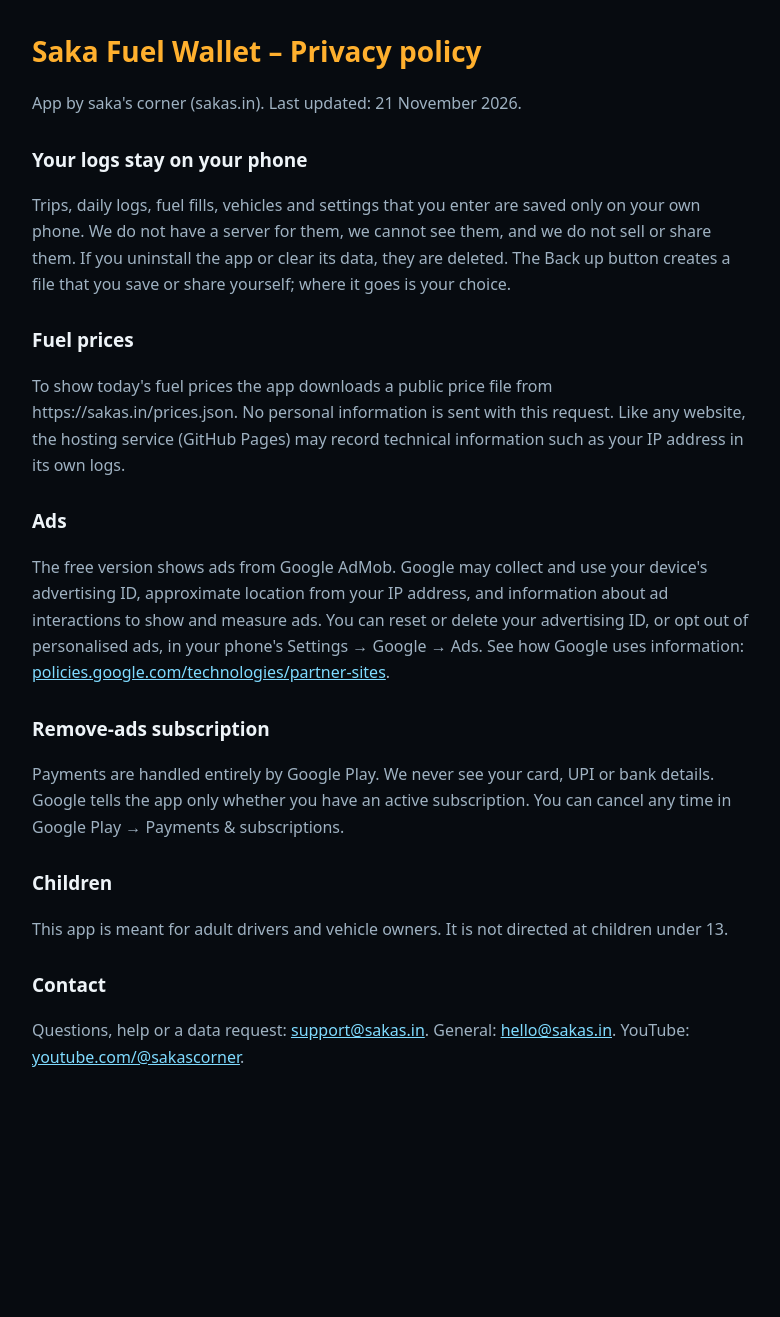
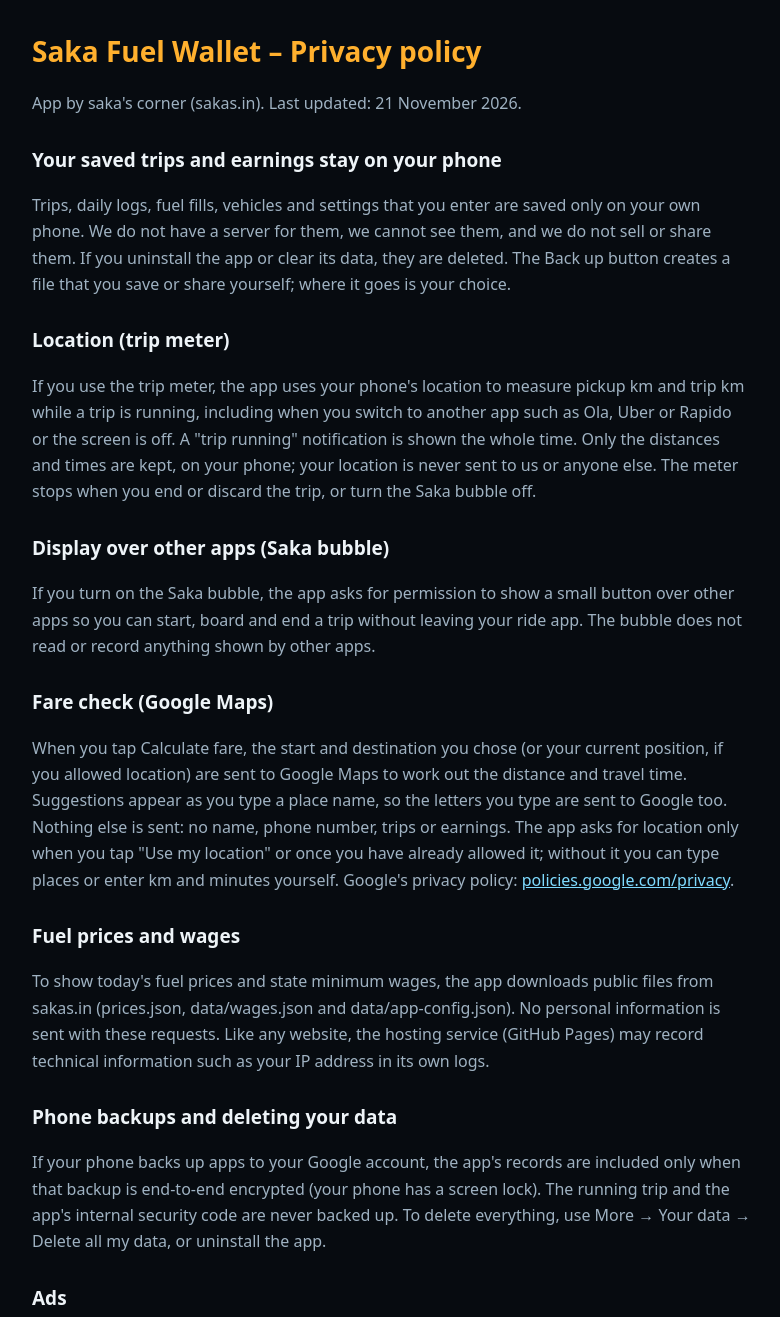
Before and after one commit to laxpdkt/laxpdkt.github.io, a plain HTML site: page fuel-wallet-privacy.html in a window 1280 px wide. Shown: the top 1317 px of the page, without its empty margins (248-1028 px from the left). Before the commit the page ends 1146 px from the top, so only its background shows below. Drawn offline with Linux system fonts and the light colour scheme.

Commit message:
Add files via upload

```diff
--- a/fuel-wallet-privacy.html
+++ b/fuel-wallet-privacy.html
@@ -22,11 +22,23 @@
   <h1>Saka Fuel Wallet – Privacy policy</h1>
   <p>App by saka's corner (sakas.in). Last updated: 21 November 2026.</p>
 
-  <h2>Your logs stay on your phone</h2>
+  <h2>Your saved trips and earnings stay on your phone</h2>
   <p>Trips, daily logs, fuel fills, vehicles and settings that you enter are saved only on your own phone. We do not have a server for them, we cannot see them, and we do not sell or share them. If you uninstall the app or clear its data, they are deleted. The Back up button creates a file that you save or share yourself; where it goes is your choice.</p>
 
-  <h2>Fuel prices</h2>
-  <p>To show today's fuel prices the app downloads a public price file from https://sakas.in/prices.json. No personal information is sent with this request. Like any website, the hosting service (GitHub Pages) may record technical information such as your IP address in its own logs.</p>
+  <h2>Location (trip meter)</h2>
+  <p>If you use the trip meter, the app uses your phone's location to measure pickup km and trip km while a trip is running, including when you switch to another app such as Ola, Uber or Rapido or the screen is off. A "trip running" notification is shown the whole time. Only the distances and times are kept, on your phone; your location is never sent to us or anyone else. The meter stops when you end or discard the trip, or turn the Saka bubble off.</p>
+
+  <h2>Display over other apps (Saka bubble)</h2>
+  <p>If you turn on the Saka bubble, the app asks for permission to show a small button over other apps so you can start, board and end a trip without leaving your ride app. The bubble does not read or record anything shown by other apps.</p>
+
+  <h2>Fare check (Google Maps)</h2>
+  <p>When you tap Calculate fare, the start and destination you chose (or your current position, if you allowed location) are sent to Google Maps to work out the distance and travel time. Suggestions appear as you type a place name, so the letters you type are sent to Google too. Nothing else is sent: no name, phone number, trips or earnings. The app asks for location only when you tap "Use my location" or once you have already allowed it; without it you can type places or enter km and minutes yourself. Google's privacy policy: <a href="https://policies.google.com/privacy">policies.google.com/privacy</a>.</p>
+
+  <h2>Fuel prices and wages</h2>
+  <p>To show today's fuel prices and state minimum wages, the app downloads public files from sakas.in (prices.json, data/wages.json and data/app-config.json). No personal information is sent with these requests. Like any website, the hosting service (GitHub Pages) may record technical information such as your IP address in its own logs.</p>
+
+  <h2>Phone backups and deleting your data</h2>
+  <p>If your phone backs up apps to your Google account, the app's records are included only when that backup is end-to-end encrypted (your phone has a screen lock). The running trip and the app's internal security code are never backed up. To delete everything, use More → Your data → Delete all my data, or uninstall the app.</p>
 
   <h2>Ads</h2>
   <p>The free version shows ads from Google AdMob. Google may collect and use your device's advertising ID, approximate location from your IP address, and information about ad interactions to show and measure ads. You can reset or delete your advertising ID, or opt out of personalised ads, in your phone's Settings → Google → Ads. See how Google uses information: <a href="https://policies.google.com/technologies/partner-sites">policies.google.com/technologies/partner-sites</a>.</p>
```
